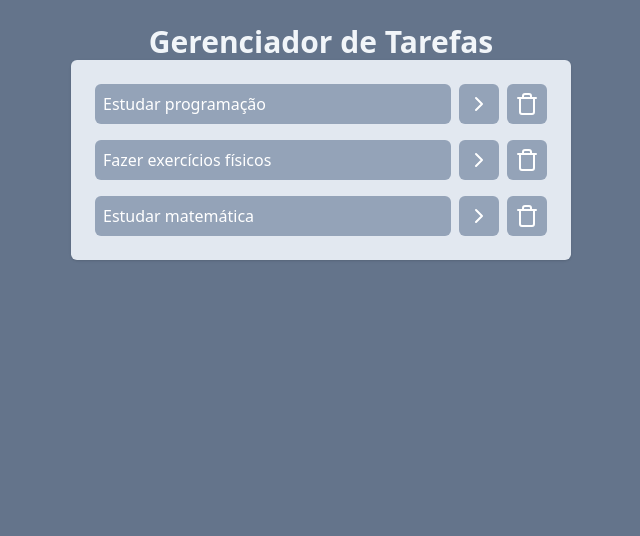
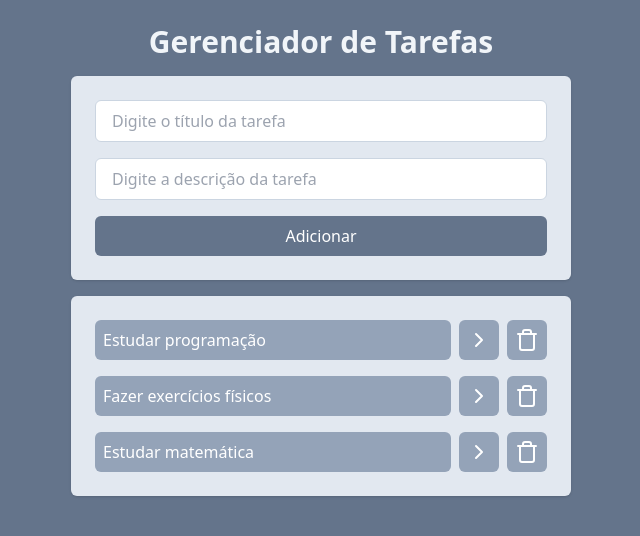
Before and after one commit to leonamlvs/react-task-manager, a React (Vite) app: page / in a window 1280 px wide. Shown: the top 536 px of the page, without its empty margins (319-959 px from the left). Built offline with nearby package versions, Linux system fonts and the light colour scheme.

Commit message:
feat: implement AddTask component with form validation and clearing

```diff
--- a/src/App.jsx
+++ b/src/App.jsx
@@ -1,18 +1,21 @@
-import { useState } from 'react';
-import Tasks from './components/Tasks';
+import { useState } from 'react'
+import AddTask from './components/AddTask'
+import Tasks from './components/Tasks'
 
 function App() {
   const [tasks, setTasks] = useState([
     {
       id: 1,
       title: 'Estudar programação',
-      description: 'Estudar programação para me tornar um desenvolvedor full stack.',
+      description:
+        'Estudar programação para me tornar um desenvolvedor full stack.',
       isCompleted: false
     },
     {
       id: 2,
       title: 'Fazer exercícios físicos',
-      description: 'Fazer exercícios físicos para manter a saúde e o bem-estar.',
+      description:
+        'Fazer exercícios físicos para manter a saúde e o bem-estar.',
       isCompleted: false
     },
     {
@@ -25,30 +28,43 @@ function App() {
 
   function onTaskClick(taskId) {
     const newTasks = tasks.map((task) => {
-
       if (task.id === taskId) {
-        return { ...task, isCompleted: !task.isCompleted };
+        return { ...task, isCompleted: !task.isCompleted }
       }
 
-      return task;
-    });
+      return task
+    })
 
-    setTasks(newTasks);
-
+    setTasks(newTasks)
   }
 
   function onTaskDelete(taskId) {
-    const newTasks = tasks.filter((task) => task.id !== taskId);
-    setTasks(newTasks);
+    const newTasks = tasks.filter((task) => task.id !== taskId)
+    setTasks(newTasks)
+  }
+
+  function onTaskAdd(title, description) {
+    const newTask = {
+      id: Date.now(),
+      title,
+      description,
+      isCompleted: false
+    }
+    setTasks([...tasks, newTask])
   }
 
   return (
-    <div className="w-screen h-screen bg-slate-500 flex justify-center p-6">
-      <div className="w-[500px]">
-        <h1 className="text-3xl text-slate-100 font-bold text-center">
+    <div className="flex h-screen w-screen justify-center bg-slate-500 p-6">
+      <div className="w-[500px] space-y-4">
+        <h1 className="text-center text-3xl font-bold text-slate-100">
           Gerenciador de Tarefas
         </h1>
-        <Tasks tasks={tasks} onTaskClick={onTaskClick} onTaskDelete={onTaskDelete} />
+        <AddTask onTaskAdd={onTaskAdd} />
+        <Tasks
+          tasks={tasks}
+          onTaskClick={onTaskClick}
+          onTaskDelete={onTaskDelete}
+        />
       </div>
     </div>
   )
--- /dev/null
+++ b/src/components/AddTask.jsx
@@ -0,0 +1,42 @@
+import { useState } from 'react'
+
+function AddTask({ onTaskAdd }) {
+  const [title, setTitle] = useState('')
+  const [description, setDescription] = useState('')
+
+  const handleAdd = (e) => {
+    e.preventDefault()
+    if (!title.trim() || !description.trim()) {
+      return alert('Preencha todos os campos!')
+    }
+    onTaskAdd(title, description)
+    setTitle('')
+    setDescription('')
+  }
+
+  return (
+    <form
+      onSubmit={handleAdd}
+      className="flex flex-col space-y-4 rounded-md bg-slate-200 p-6 shadow">
+      <input
+        type="text"
+        placeholder="Digite o título da tarefa"
+        className="rounded-md border border-slate-300 px-4 py-2 outline-slate-400"
+        value={title}
+        onChange={(e) => setTitle(e.target.value)}
+      />
+      <input
+        type="text"
+        placeholder="Digite a descrição da tarefa"
+        className="rounded-md border border-slate-300 px-4 py-2 outline-slate-400"
+        value={description}
+        onChange={(e) => setDescription(e.target.value)}
+      />
+      <button className="rounded-md bg-slate-500 px-4 py-2 font-medium text-white">
+        Adicionar
+      </button>
+    </form>
+  )
+}
+
+export default AddTask
```
